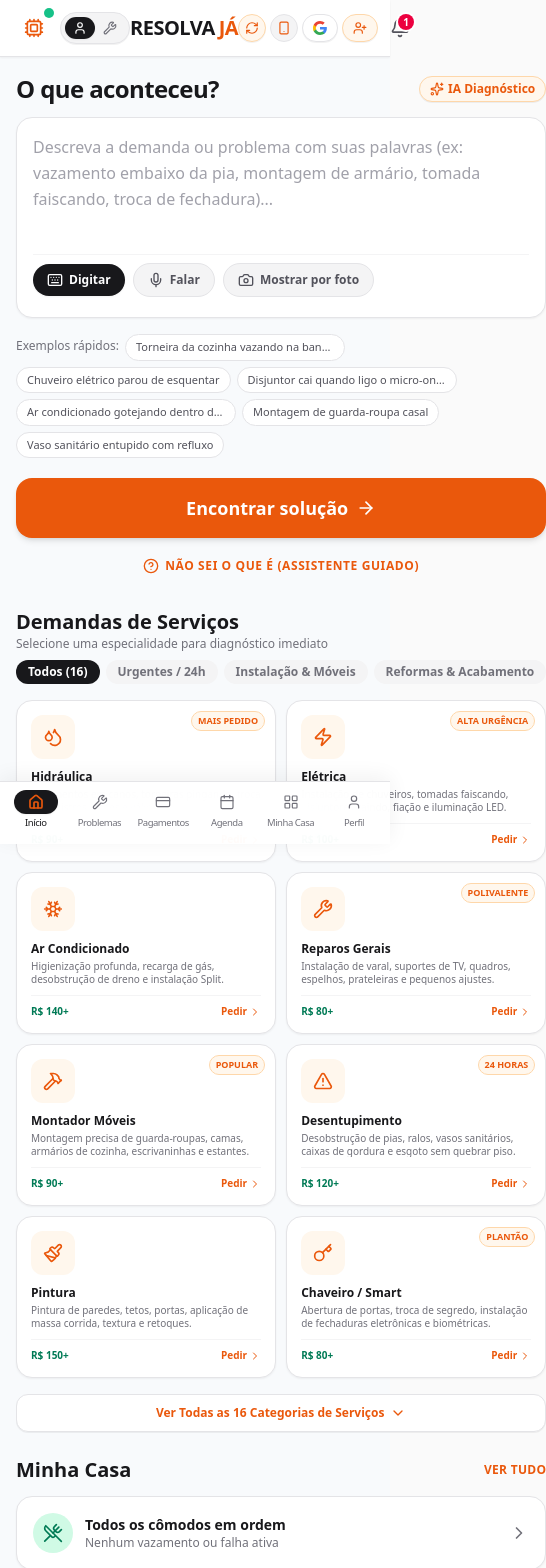
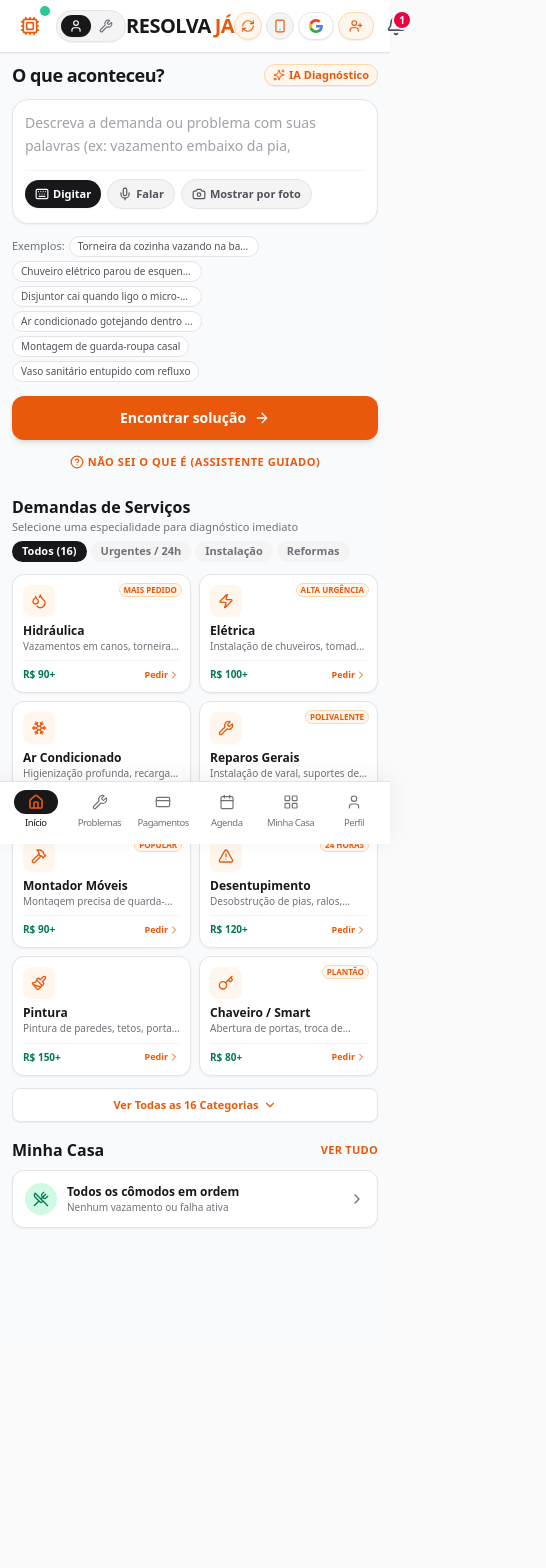
Before and after one commit to andradenaty23-glitch/resolva-j-, a React (Vite) app: page / in a window 390 px wide. Shown: the top 1568 px of the page, 546 px wide, since content can reach past the window. After the commit the page ends 1348 px from the top, so only its background shows below. Built offline with nearby package versions, Linux system fonts and the light colour scheme.

Commit message:
style: refactor mobile layout and hide scrollbars
- Reduce padding and component sizing across core screens.
- Implement global scrollbar suppression for a cleaner UI.

```diff
--- a/src/App.tsx
+++ b/src/App.tsx
@@ -707,7 +707,7 @@ export default function App() {
       />
 
       {/* Main Content Area */}
-      <main className="flex-1 px-4 sm:px-6 pt-4 pb-24 md:pl-28 max-w-4xl mx-auto w-full flex flex-col gap-4">
+      <main className="flex-1 px-3 sm:px-5 pt-2 sm:pt-3 pb-24 md:pb-10 md:pl-28 max-w-3xl mx-auto w-full flex flex-col gap-3.5">
         {/* Non-intrusive App Installation Banner */}
         {showInstallBanner && (
           <InstallAppBanner
--- a/src/components/Header.tsx
+++ b/src/components/Header.tsx
@@ -31,7 +31,7 @@ export const Header: React.FC<HeaderProps> = ({
 }) => {
   return (
     <header className="w-full top-0 sticky bg-white/95 backdrop-blur-md shadow-xs z-40 border-b border-[#e4e4e7]">
-      <div className="max-w-4xl mx-auto flex justify-between items-center px-4 py-2.5 sm:px-6">
+      <div className="max-w-3xl mx-auto flex justify-between items-center px-3 py-2 sm:px-5">
         {/* Left Smart Home IoT Icon & Role Switcher */}
         <div className="flex items-center gap-2">
           <button
--- a/src/components/HomeScreen.tsx
+++ b/src/components/HomeScreen.tsx
@@ -149,32 +149,32 @@ export const HomeScreen: React.FC<HomeScreenProps> = ({
   const displayedDemands = showAllDemands ? filteredDemands : filteredDemands.slice(0, 8);
 
   return (
-    <div className="flex flex-col gap-6 sm:gap-8 max-w-2xl mx-auto pb-10">
+    <div className="flex flex-col gap-4 sm:gap-5 max-w-xl mx-auto pb-6">
       {/* Hero Section: O que aconteceu? */}
-      <section className="flex flex-col gap-3">
+      <section className="flex flex-col gap-2.5">
         <div className="flex items-center justify-between">
-          <h2 className="text-2xl sm:text-3xl font-bold text-[#18181b] tracking-tight">
+          <h2 className="text-lg sm:text-xl font-bold text-[#18181b] tracking-tight">
             O que aconteceu?
           </h2>
-          <span className="inline-flex items-center gap-1 text-xs text-[#ea580c] font-bold bg-[#fff7ed] border border-[#fed7aa] px-2.5 py-1 rounded-full shadow-2xs">
-            <Sparkles className="w-3.5 h-3.5" /> IA Diagnóstico
+          <span className="inline-flex items-center gap-1 text-[11px] text-[#ea580c] font-bold bg-[#fff7ed] border border-[#fed7aa] px-2 py-0.5 rounded-full shadow-2xs">
+            <Sparkles className="w-3 h-3" /> IA Diagnóstico
           </span>
         </div>
 
         {/* Big Input Container */}
-        <div className="bg-white rounded-2xl shadow-xs p-4 sm:p-5 flex flex-col gap-4 border border-[#e4e4e7] focus-within:border-[#ea580c] focus-within:ring-2 focus-within:ring-[#ea580c]/20 transition-all">
+        <div className="bg-white rounded-2xl shadow-xs p-3 sm:p-4 flex flex-col gap-3 border border-[#e4e4e7] focus-within:border-[#ea580c] focus-within:ring-2 focus-within:ring-[#ea580c]/20 transition-all">
           <textarea
             id="input-problem-description"
-            rows={4}
+            rows={2.5}
             value={problemDescription}
             onChange={(e) => setProblemDescription(e.target.value)}
             placeholder="Descreva a demanda ou problema com suas palavras (ex: vazamento embaixo da pia, montagem de armário, tomada faiscando, troca de fechadura)..."
-            className="w-full bg-transparent border-none resize-none focus:outline-hidden text-base sm:text-lg text-[#18181b] placeholder-[#a1a1aa] p-0 font-normal leading-relaxed"
+            className="w-full bg-transparent border-none resize-none focus:outline-hidden text-sm sm:text-base text-[#18181b] placeholder-[#a1a1aa] p-0 font-normal leading-relaxed"
           />
 
           {/* Photo attachment preview if uploaded */}
           {selectedPhoto && (
-            <div className="relative inline-block w-28 h-28 rounded-xl overflow-hidden border border-[#d4d4d8] shadow-xs group">
+            <div className="relative inline-block w-20 h-20 rounded-xl overflow-hidden border border-[#d4d4d8] shadow-xs group">
               <img src={selectedPhoto} alt="Problema anexado" referrerPolicy="no-referrer" className="w-full h-full object-cover" />
               <button
                 type="button"
@@ -182,24 +182,24 @@ export const HomeScreen: React.FC<HomeScreenProps> = ({
                 className="absolute top-1 right-1 bg-black/70 hover:bg-black text-white p-1 rounded-full transition-colors cursor-pointer"
                 title="Remover foto"
               >
-                <X className="w-3.5 h-3.5" />
+                <X className="w-3 h-3" />
               </button>
             </div>
           )}
 
           {/* Input Method Badges / Pills */}
-          <div className="flex items-center gap-2 overflow-x-auto pb-1 scrollbar-none pt-2 border-t border-[#f4f4f5]">
+          <div className="flex items-center gap-1.5 overflow-x-auto pb-0.5 scrollbar-none pt-2 border-t border-[#f4f4f5]">
             <button
               type="button"
               id="btn-mode-digitar"
               onClick={() => setActiveInputMode('digitar')}
-              className={`flex items-center gap-1.5 text-xs font-semibold px-3.5 py-2 rounded-full transition-all whitespace-nowrap cursor-pointer ${
+              className={`flex items-center gap-1 text-[11px] font-semibold px-2.5 py-1.5 rounded-full transition-all whitespace-nowrap cursor-pointer ${
                 activeInputMode === 'digitar'
                   ? 'bg-[#18181b] text-white shadow-xs'
                   : 'bg-[#f4f4f5] text-[#52525b] border border-[#e4e4e7] hover:bg-[#fff7ed] hover:text-[#ea580c]'
               }`}
             >
-              <Keyboard className="w-4 h-4" />
+              <Keyboard className="w-3.5 h-3.5" />
               Digitar
             </button>
 
@@ -210,13 +210,13 @@ export const HomeScreen: React.FC<HomeScreenProps> = ({
                 setActiveInputMode('falar');
                 onOpenVoiceInput();
               }}
-              className={`flex items-center gap-1.5 text-xs font-semibold px-3.5 py-2 rounded-full transition-all whitespace-nowrap cursor-pointer ${
+              className={`flex items-center gap-1 text-[11px] font-semibold px-2.5 py-1.5 rounded-full transition-all whitespace-nowrap cursor-pointer ${
                 activeInputMode === 'falar'
                   ? 'bg-[#18181b] text-white shadow-xs'
                   : 'bg-[#f4f4f5] text-[#52525b] border border-[#e4e4e7] hover:bg-[#fff7ed] hover:text-[#ea580c]'
               }`}
             >
-              <Mic className="w-4 h-4" />
+              <Mic className="w-3.5 h-3.5" />
               Falar
             </button>
 
@@ -227,27 +227,27 @@ export const HomeScreen: React.FC<HomeScreenProps> = ({
                 setActiveInputMode('foto');
                 onOpenPhotoInput();
               }}
-              className={`flex items-center gap-1.5 text-xs font-semibold px-3.5 py-2 rounded-full transition-all whitespace-nowrap cursor-pointer ${
+              className={`flex items-center gap-1 text-[11px] font-semibold px-2.5 py-1.5 rounded-full transition-all whitespace-nowrap cursor-pointer ${
                 activeInputMode === 'foto' || selectedPhoto
                   ? 'bg-[#18181b] text-white shadow-xs'
                   : 'bg-[#f4f4f5] text-[#52525b] border border-[#e4e4e7] hover:bg-[#fff7ed] hover:text-[#ea580c]'
               }`}
             >
-              <Camera className="w-4 h-4" />
+              <Camera className="w-3.5 h-3.5" />
               {selectedPhoto ? 'Foto anexada' : 'Mostrar por foto'}
             </button>
           </div>
         </div>
 
         {/* Quick Suggestion Chips */}
-        <div className="flex flex-wrap gap-1.5 mt-1">
-          <span className="text-xs text-[#71717a] font-medium py-1">Exemplos rápidos:</span>
+        <div className="flex flex-wrap gap-1 mt-0.5">
+          <span className="text-[11px] text-[#71717a] font-medium py-0.5">Exemplos:</span>
           {quickPrompts.map((prompt, idx) => (
             <button
               key={idx}
               type="button"
               onClick={() => setProblemDescription(prompt)}
-              className="text-[11px] bg-white border border-[#e4e4e7] text-[#52525b] hover:border-[#ea580c] hover:text-[#ea580c] px-2.5 py-1 rounded-full transition-colors truncate max-w-[220px] cursor-pointer"
+              className="text-[10px] bg-white border border-[#e4e4e7] text-[#52525b] hover:border-[#ea580c] hover:text-[#ea580c] px-2 py-0.5 rounded-full transition-colors truncate max-w-[190px] cursor-pointer"
             >
               {prompt}
             </button>
@@ -255,42 +255,42 @@ export const HomeScreen: React.FC<HomeScreenProps> = ({
         </div>
 
         {/* Action CTAs */}
-        <div className="flex flex-col gap-2.5 mt-2">
+        <div className="flex flex-col gap-1.5 mt-1">
           <button
             type="button"
             id="btn-find-solution"
             onClick={() => handleSubmit()}
-            className="w-full bg-[#ea580c] hover:bg-[#c2410c] active:scale-[0.99] text-white font-bold text-lg py-4 px-6 rounded-2xl shadow-md transition-all flex items-center justify-center gap-2 group cursor-pointer"
+            className="w-full bg-[#ea580c] hover:bg-[#c2410c] active:scale-[0.99] text-white font-bold text-sm sm:text-base py-3 px-4 rounded-xl shadow-md transition-all flex items-center justify-center gap-2 group cursor-pointer"
           >
             <span>Encontrar solução</span>
-            <ArrowRight className="w-5 h-5 group-hover:translate-x-1 transition-transform" />
+            <ArrowRight className="w-4 h-4 group-hover:translate-x-1 transition-transform" />
           </button>
 
           <button
             type="button"
             id="btn-guided-wizard"
             onClick={onOpenGuidedWizard}
-            className="w-full bg-transparent hover:bg-[#fff7ed] text-[#ea580c] font-bold text-xs py-2.5 rounded-xl transition-colors tracking-wider uppercase flex items-center justify-center gap-1.5 cursor-pointer"
+            className="w-full bg-transparent hover:bg-[#fff7ed] text-[#ea580c] font-bold text-[11px] py-2 rounded-lg transition-colors tracking-wider uppercase flex items-center justify-center gap-1 cursor-pointer"
           >
-            <HelpCircle className="w-4 h-4" />
+            <HelpCircle className="w-3.5 h-3.5" />
             NÃO SEI O QUE É (Assistente Guiado)
           </button>
         </div>
       </section>
 
       {/* Demandas de Serviços & Categorias Grid */}
-      <section className="flex flex-col gap-3">
-        <div className="flex flex-col sm:flex-row sm:items-center justify-between gap-2">
+      <section className="flex flex-col gap-2.5">
+        <div className="flex flex-col sm:flex-row sm:items-center justify-between gap-1.5">
           <div>
-            <h3 className="text-xl font-bold text-[#18181b]">Demandas de Serviços</h3>
-            <p className="text-xs text-[#71717a]">Selecione uma especialidade para diagnóstico imediato</p>
+            <h3 className="text-base sm:text-lg font-bold text-[#18181b]">Demandas de Serviços</h3>
+            <p className="text-[11px] text-[#71717a]">Selecione uma especialidade para diagnóstico imediato</p>
           </div>
 
           {/* Filter Pills */}
-          <div className="flex items-center gap-1.5 overflow-x-auto pb-1">
+          <div className="flex items-center gap-1 overflow-x-auto pb-0.5">
             <button
               onClick={() => setSelectedFilterTab('todos')}
-              className={`px-3 py-1 rounded-full text-xs font-bold transition-all whitespace-nowrap cursor-pointer ${
+              className={`px-2.5 py-0.5 rounded-full text-[11px] font-bold transition-all whitespace-nowrap cursor-pointer ${
                 selectedFilterTab === 'todos'
                   ? 'bg-[#18181b] text-white'
                   : 'bg-[#f4f4f5] text-[#71717a] hover:bg-[#e4e4e7]'
@@ -300,7 +300,7 @@ export const HomeScreen: React.FC<HomeScreenProps> = ({
             </button>
             <button
               onClick={() => setSelectedFilterTab('urgente')}
-              className={`px-3 py-1 rounded-full text-xs font-bold transition-all whitespace-nowrap cursor-pointer ${
+              className={`px-2.5 py-0.5 rounded-full text-[11px] font-bold transition-all whitespace-nowrap cursor-pointer ${
                 selectedFilterTab === 'urgente'
                   ? 'bg-rose-600 text-white'
                   : 'bg-[#f4f4f5] text-[#71717a] hover:bg-[#e4e4e7]'
@@ -310,29 +310,29 @@ export const HomeScreen: React.FC<HomeScreenProps> = ({
             </button>
             <button
               onClick={() => setSelectedFilterTab('instalacao')}
-              className={`px-3 py-1 rounded-full text-xs font-bold transition-all whitespace-nowrap cursor-pointer ${
+              className={`px-2.5 py-0.5 rounded-full text-[11px] font-bold transition-all whitespace-nowrap cursor-pointer ${
                 selectedFilterTab === 'instalacao'
                   ? 'bg-[#ea580c] text-white'
                   : 'bg-[#f4f4f5] text-[#71717a] hover:bg-[#e4e4e7]'
               }`}
             >
-              Instalação & Móveis
+              Instalação
             </button>
             <button
               onClick={() => setSelectedFilterTab('reforma')}
-              className={`px-3 py-1 rounded-full text-xs font-bold transition-all whitespace-nowrap cursor-pointer ${
+              className={`px-2.5 py-0.5 rounded-full text-[11px] font-bold transition-all whitespace-nowrap cursor-pointer ${
                 selectedFilterTab === 'reforma'
                   ? 'bg-[#ea580c] text-white'
                   : 'bg-[#f4f4f5] text-[#71717a] hover:bg-[#e4e4e7]'
               }`}
             >
-              Reformas & Acabamento
+              Reformas
             </button>
           </div>
         </div>
 
         {/* Dynamic Categories Grid */}
-        <div className="grid grid-cols-2 sm:grid-cols-4 gap-2.5 sm:gap-3">
+        <div className="grid grid-cols-2 sm:grid-cols-4 gap-2 sm:gap-2.5">
           {displayedDemands.map((demand) => {
             const Icon = getIconComponent(demand.iconName);
             return (
@@ -340,30 +340,30 @@ export const HomeScreen: React.FC<HomeScreenProps> = ({
                 key={demand.id}
                 id={`cat-${demand.id}`}
                 onClick={() => handleDemandClick(demand)}
-                className="relative flex flex-col items-start p-3.5 bg-white rounded-2xl shadow-xs border border-[#e4e4e7] hover:border-[#ea580c] hover:shadow-md transition-all active:scale-[0.98] group cursor-pointer text-left overflow-hidden"
+                className="relative flex flex-col items-start p-2.5 bg-white rounded-xl shadow-xs border border-[#e4e4e7] hover:border-[#ea580c] hover:shadow-md transition-all active:scale-[0.98] group cursor-pointer text-left overflow-hidden"
               >
                 {demand.badge && (
-                  <span className="absolute top-2.5 right-2.5 text-[9px] font-black uppercase px-1.5 py-0.5 rounded-full bg-[#fff7ed] text-[#ea580c] border border-[#fed7aa]">
+                  <span className="absolute top-2 right-2 text-[8px] font-black uppercase px-1 py-0.2 rounded-full bg-[#fff7ed] text-[#ea580c] border border-[#fed7aa]">
                     {demand.badge}
                   </span>
                 )}
 
-                <div className="w-11 h-11 rounded-xl bg-[#fff7ed] flex items-center justify-center text-[#ea580c] group-hover:bg-[#ea580c] group-hover:text-white transition-colors mb-2.5">
-                  <Icon className="w-5 h-5" />
+                <div className="w-8 h-8 rounded-lg bg-[#fff7ed] flex items-center justify-center text-[#ea580c] group-hover:bg-[#ea580c] group-hover:text-white transition-colors mb-1.5">
+                  <Icon className="w-4 h-4" />
                 </div>
 
                 <span className="text-xs font-bold text-[#18181b] group-hover:text-[#ea580c] transition-colors leading-tight line-clamp-1">
                   {demand.shortName}
                 </span>
 
-                <span className="text-[10px] text-[#71717a] mt-1 line-clamp-2 leading-tight">
+                <span className="text-[10px] text-[#71717a] mt-0.5 line-clamp-1 leading-tight">
                   {demand.description}
                 </span>
 
-                <div className="mt-2.5 pt-2 border-t border-[#f4f4f5] w-full flex justify-between items-center text-[10px]">
+                <div className="mt-2 pt-1.5 border-t border-[#f4f4f5] w-full flex justify-between items-center text-[10px]">
                   <span className="font-bold text-emerald-700">R$ {demand.estimatedCostRange.min}+</span>
-                  <span className="text-[#ea580c] font-bold group-hover:translate-x-0.5 transition-transform flex items-center">
-                    Pedir <ChevronRight className="w-3 h-3 ml-0.5" />
+                  <span className="text-[#ea580c] font-bold group-hover:translate-x-0.5 transition-transform flex items-center text-[9px]">
+                    Pedir <ChevronRight className="w-3 h-3 ml-0.2" />
                   </span>
                 </div>
               </button>
@@ -376,22 +376,22 @@ export const HomeScreen: React.FC<HomeScreenProps> = ({
           <button
             type="button"
             onClick={() => setShowAllDemands((prev) => !prev)}
-            className="w-full py-2.5 rounded-xl border border-[#e4e4e7] bg-white hover:bg-[#fff7ed] text-[#ea580c] font-bold text-xs transition-colors flex items-center justify-center gap-1.5 cursor-pointer shadow-2xs mt-1"
+            className="w-full py-2 rounded-lg border border-[#e4e4e7] bg-white hover:bg-[#fff7ed] text-[#ea580c] font-bold text-[11px] transition-colors flex items-center justify-center gap-1 cursor-pointer shadow-2xs mt-0.5"
           >
-            <span>{showAllDemands ? 'Mostrar Menos Categorias' : `Ver Todas as ${filteredDemands.length} Categorias de Serviços`}</span>
-            <ChevronRight className={`w-4 h-4 transition-transform ${showAllDemands ? '-rotate-90' : 'rotate-90'}`} />
+            <span>{showAllDemands ? 'Mostrar Menos Categorias' : `Ver Todas as ${filteredDemands.length} Categorias`}</span>
+            <ChevronRight className={`w-3.5 h-3.5 transition-transform ${showAllDemands ? '-rotate-90' : 'rotate-90'}`} />
           </button>
         )}
       </section>
 
       {/* Minha Casa Alert Summary Card */}
-      <section className="flex flex-col gap-3">
+      <section className="flex flex-col gap-2">
         <div className="flex justify-between items-center">
-          <h3 className="text-xl font-bold text-[#18181b]">Minha Casa</h3>
+          <h3 className="text-base sm:text-lg font-bold text-[#18181b]">Minha Casa</h3>
           <button
             id="btn-ver-tudo-casa"
             onClick={onNavigateToMinhaCasa}
-            className="text-[#ea580c] font-bold text-xs hover:underline uppercase tracking-wide cursor-pointer"
+            className="text-[#ea580c] font-bold text-[11px] hover:underline uppercase tracking-wide cursor-pointer"
           >
             Ver tudo
           </button>
@@ -400,42 +400,42 @@ export const HomeScreen: React.FC<HomeScreenProps> = ({
         {problemRooms.length > 0 ? (
           <div
             onClick={() => onNavigateToRoom(problemRooms[0].id)}
-            className="bg-white rounded-2xl shadow-xs p-4 flex items-center justify-between border-l-4 border-[#ea580c] border-y border-r border-[#e4e4e7] hover:shadow-md hover:border-[#ea580c] transition-all cursor-pointer group"
+            className="bg-white rounded-xl shadow-xs p-3 flex items-center justify-between border-l-4 border-[#ea580c] border-y border-r border-[#e4e4e7] hover:shadow-md hover:border-[#ea580c] transition-all cursor-pointer group"
           >
-            <div className="flex items-center gap-3.5">
-              <div className="w-11 h-11 rounded-2xl bg-[#fff7ed] flex items-center justify-center text-[#ea580c]">
-                <UtensilsCrossed className="w-6 h-6" />
+            <div className="flex items-center gap-2.5">
+              <div className="w-9 h-9 rounded-xl bg-[#fff7ed] flex items-center justify-center text-[#ea580c]">
+                <UtensilsCrossed className="w-4 h-4" />
               </div>
               <div>
-                <h4 className="text-base font-bold text-[#18181b] group-hover:text-[#ea580c] transition-colors">
+                <h4 className="text-sm font-bold text-[#18181b] group-hover:text-[#ea580c] transition-colors">
                   {problemRooms[0].name}
                 </h4>
-                <p className="text-xs font-medium text-rose-600 flex items-center gap-1">
-                  <span className="w-2 h-2 rounded-full bg-rose-600 animate-pulse"></span>
+                <p className="text-[11px] font-medium text-rose-600 flex items-center gap-1">
+                  <span className="w-1.5 h-1.5 rounded-full bg-rose-600 animate-pulse"></span>
                   {problemRooms[0].statusText}
                 </p>
               </div>
             </div>
 
-            <div className="w-8 h-8 rounded-full bg-[#f4f4f5] group-hover:bg-[#fff7ed] flex items-center justify-center text-[#52525b] group-hover:text-[#ea580c] transition-colors">
-              <ChevronRight className="w-5 h-5" />
+            <div className="w-7 h-7 rounded-full bg-[#f4f4f5] group-hover:bg-[#fff7ed] flex items-center justify-center text-[#52525b] group-hover:text-[#ea580c] transition-colors">
+              <ChevronRight className="w-4 h-4" />
             </div>
           </div>
         ) : (
           <div
             onClick={onNavigateToMinhaCasa}
-            className="bg-white rounded-2xl shadow-xs p-4 flex items-center justify-between border border-[#e4e4e7] hover:shadow-md transition-all cursor-pointer"
+            className="bg-white rounded-xl shadow-xs p-3 flex items-center justify-between border border-[#e4e4e7] hover:shadow-md transition-all cursor-pointer"
           >
-            <div className="flex items-center gap-3">
-              <div className="w-10 h-10 rounded-full bg-emerald-100 flex items-center justify-center text-emerald-700">
-                <UtensilsCrossed className="w-5 h-5" />
+            <div className="flex items-center gap-2.5">
+              <div className="w-8 h-8 rounded-full bg-emerald-100 flex items-center justify-center text-emerald-700">
+                <UtensilsCrossed className="w-4 h-4" />
               </div>
               <div>
-                <h4 className="text-sm font-bold text-[#18181b]">Todos os cômodos em ordem</h4>
-                <p className="text-xs text-[#71717a]">Nenhum vazamento ou falha ativa</p>
+                <h4 className="text-xs font-bold text-[#18181b]">Todos os cômodos em ordem</h4>
+                <p className="text-[10px] text-[#71717a]">Nenhum vazamento ou falha ativa</p>
               </div>
             </div>
-            <ChevronRight className="w-5 h-5 text-[#71717a]" />
+            <ChevronRight className="w-4 h-4 text-[#71717a]" />
           </div>
         )}
       </section>
--- a/src/index.css
+++ b/src/index.css
@@ -18,18 +18,15 @@
   animation: scaleUp 0.2s cubic-bezier(0.16, 1, 0.3, 1) forwards;
 }
 
-/* Custom smooth scrollbar */
+/* Hide scrollbars globally while keeping scroll functionality */
 ::-webkit-scrollbar {
-  width: 6px;
-  height: 6px;
-}
-::-webkit-scrollbar-track {
+  display: none;
+  width: 0px;
+  height: 0px;
   background: transparent;
 }
-::-webkit-scrollbar-thumb {
-  background-color: #cbd5e1;
-  border-radius: 9999px;
+
+html, body, * {
+  -ms-overflow-style: none;  /* IE and Edge */
+  scrollbar-width: none;  /* Firefox */
 }
-::-webkit-scrollbar-thumb:hover {
-  background-color: #94a3b8;
-}
```
Also changed, not shown: src/components/DiagnosisScreen.tsx (+15 -15 lines).
